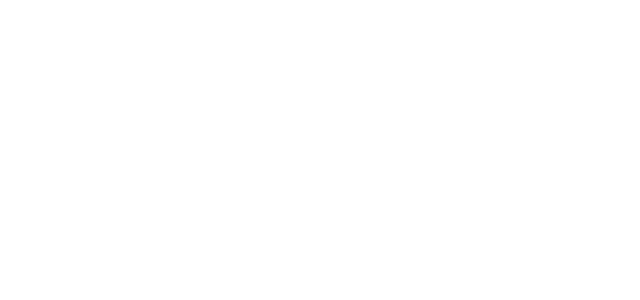
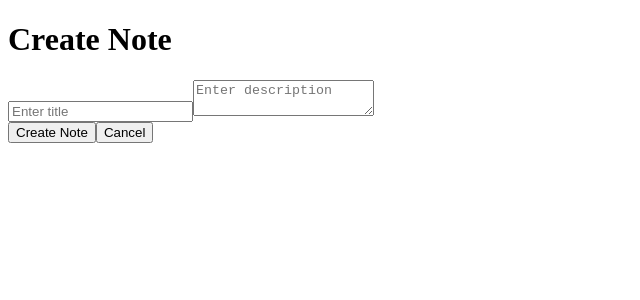
Before and after one commit to priyakacha/Notes, a React (Vite) app in the folder frontend/: page /create in a window 1280 px wide. Before the commit this address had no page. Shown: the top 300 px of the page, without its empty margins (0-640 px from the left). Built offline with nearby package versions, Linux system fonts and the light colour scheme; the HTML template or start-up script is replaced by a standard one.

Commit message:
set CURD in frontend

```diff
--- a/frontend/src/App.jsx
+++ b/frontend/src/App.jsx
@@ -1,6 +1,8 @@
 import { BrowserRouter, Routes, Route } from "react-router-dom";
 import Home from "./pages/Home";
 import NotePage from "./pages/notePage";
+import CreateNote from "./pages/CreateNote";
+import UpdateNote from "./pages/UpdateNote";
 
 function App() {
   return (
@@ -8,6 +10,8 @@ function App() {
       <Routes>
         <Route path="/" element={<Home />} />
         <Route path="/note/:id" element={<NotePage />} />
+        <Route path="/create" element={<CreateNote />} />
+        <Route path="/update/:id" element={<UpdateNote />} />
       </Routes>
     </BrowserRouter>
   );
--- /dev/null
+++ b/frontend/src/pages/CreateNote.jsx
@@ -0,0 +1,72 @@
+import { useState } from "react";
+import { useNavigate } from "react-router-dom";
+
+function CreateNote() {
+  const navigate = useNavigate();
+
+  const [title, setTitle] = useState("");
+  const [description, setDescription] = useState("");
+
+  const createNote = async (e) => {
+    e.preventDefault();
+
+    const res = await fetch("http://localhost:8080/api/v1/notes", {
+      method: "POST",
+      headers: {
+        "Content-Type": "application/json",
+      },
+      body: JSON.stringify({ title, description }),
+    });
+
+    const data = await res.json();
+    console.log("Created:", data);
+
+    // after create → go back to home
+    navigate("/");
+    window.location.reload();
+  };
+
+  return (
+    <div className="p-10 max-w-xl mx-auto">
+      <h1 className="text-3xl font-bold mb-6">Create Note</h1>
+
+      <form onSubmit={createNote} className="flex flex-col gap-4">
+        <input
+          type="text"
+          placeholder="Enter title"
+          value={title}
+          onChange={(e) => setTitle(e.target.value)}
+          className="border p-2 rounded"
+          required
+        />
+
+        <textarea
+          placeholder="Enter description"
+          value={description}
+          onChange={(e) => setDescription(e.target.value)}
+          className="border p-2 rounded h-32"
+          required
+        />
+
+        <div className="flex gap-4">
+          <button
+            type="submit"
+            className="bg-green-500 text-white py-2 px-4 rounded"
+          >
+            Create Note
+          </button>
+
+          <button
+            type="button"
+            onClick={() => navigate("/")}
+            className="bg-gray-400 text-white py-2 px-4 rounded"
+          >
+            Cancel
+          </button>
+        </div>
+      </form>
+    </div>
+  );
+}
+
+export default CreateNote;
--- a/frontend/src/pages/Home.jsx
+++ b/frontend/src/pages/Home.jsx
@@ -18,18 +18,29 @@ function Home() {
   }, []);
 
   return (
-    <div className="p-8">
-      <h1 className="text-3xl font-bold mb-6">My Notes</h1>
+    <div className="p-8 ">
+      <div className="flex items-center justify-between mb-6">
+        <h1 className="text-3xl font-bold">My Notes</h1>
+
+        <button
+          onClick={() => navigate("/create")}
+          className="bg-red-400 hover:bg-pink-300 text-white px-4 py-2 rounded text-xl"
+        >
+          +
+        </button>
+      </div>
 
       <div className="grid grid-cols-4 gap-6">
         {notes.map((note) => (
           <div
             key={note._id}
             onClick={() => navigate(`/note/${note._id}`)}
-            className="bg-gray-100 p-4 rounded shadow cursor-pointer hover:bg-gray-200"
+            className="bg-purple-300 p-4 rounded-xl shadow cursor-pointer hover:bg-purple-400 transition text-black font-bold"
           >
             <h2 className="font-semibold text-xl">{note.title}</h2>
-            <p>{note.description}</p>
+            <p className="line-clamp-2 text-gray-800 font-medium ">
+              {note.description}
+            </p>
           </div>
         ))}
       </div>
--- /dev/null
+++ b/frontend/src/pages/UpdateNote.jsx
@@ -0,0 +1,82 @@
+import { useEffect, useState } from "react";
+import { useParams, useNavigate } from "react-router-dom";
+
+function UpdateNote() {
+  const { id } = useParams();
+  const navigate = useNavigate();
+
+  const [title, setTitle] = useState("");
+  const [description, setDescription] = useState("");
+
+  // fetch existing note
+  useEffect(() => {
+    fetch(`http://localhost:8080/api/v1/notes/${id}`)
+      .then((res) => res.json())
+      .then((data) => {
+        const note = data.data.Note || data.data.note;
+        setTitle(note.title);
+        setDescription(note.description);
+      });
+  }, [id]);
+
+  const handleUpdate = async (e) => {
+    e.preventDefault();
+
+    const res = await fetch(`http://localhost:8080/api/v1/notes/${id}`, {
+      method: "PATCH",
+      headers: {
+        "Content-Type": "application/json",
+      },
+      body: JSON.stringify({ title, description }),
+    });
+
+    const data = await res.json();
+    console.log("Updated:", data);
+
+    navigate(`/note/${id}`);
+  };
+
+  return (
+    <div className="fixed inset-0 bg-black bg-opacity-50 flex items-center justify-center">
+      <div className="bg-white p-8 rounded-2xl shadow-2xl w-[400px]">
+        <h2 className="text-2xl font-bold mb-6 text-center">Edit Note</h2>
+
+        <form onSubmit={handleUpdate} className="flex flex-col gap-4">
+          <input
+            type="text"
+            value={title}
+            onChange={(e) => setTitle(e.target.value)}
+            className="border p-2 rounded"
+            required
+          />
+
+          <textarea
+            value={description}
+            onChange={(e) => setDescription(e.target.value)}
+            className="border p-2 rounded h-28"
+            required
+          />
+
+          <div className="flex justify-between mt-2">
+            <button
+              type="button"
+              onClick={() => navigate(-1)}
+              className="bg-gray-400 text-white px-4 py-2 rounded"
+            >
+              Cancel
+            </button>
+
+            <button
+              type="submit"
+              className="bg-green-500 text-white px-4 py-2 rounded"
+            >
+              Save
+            </button>
+          </div>
+        </form>
+      </div>
+    </div>
+  );
+}
+
+export default UpdateNote;
--- a/frontend/src/pages/notePage.jsx
+++ b/frontend/src/pages/notePage.jsx
@@ -38,6 +38,18 @@ function NotePage() {
         >
           Delete
         </button>
+
+        <button
+          onClick={() => navigate(`/update/${note._id}`)}
+          className="bg-cyan-600 text-white px-4 py-2 rounded"
+        >
+          Update
+        </button>
+        <a href="/">
+          <button className="bg-pink-400 text-white px-4 py-2 rounded">
+            Back Home
+          </button>
+        </a>
       </div>
     </div>
   );
```
Also changed, not shown: 2 other files (tests, documents, lock files or other folders).
